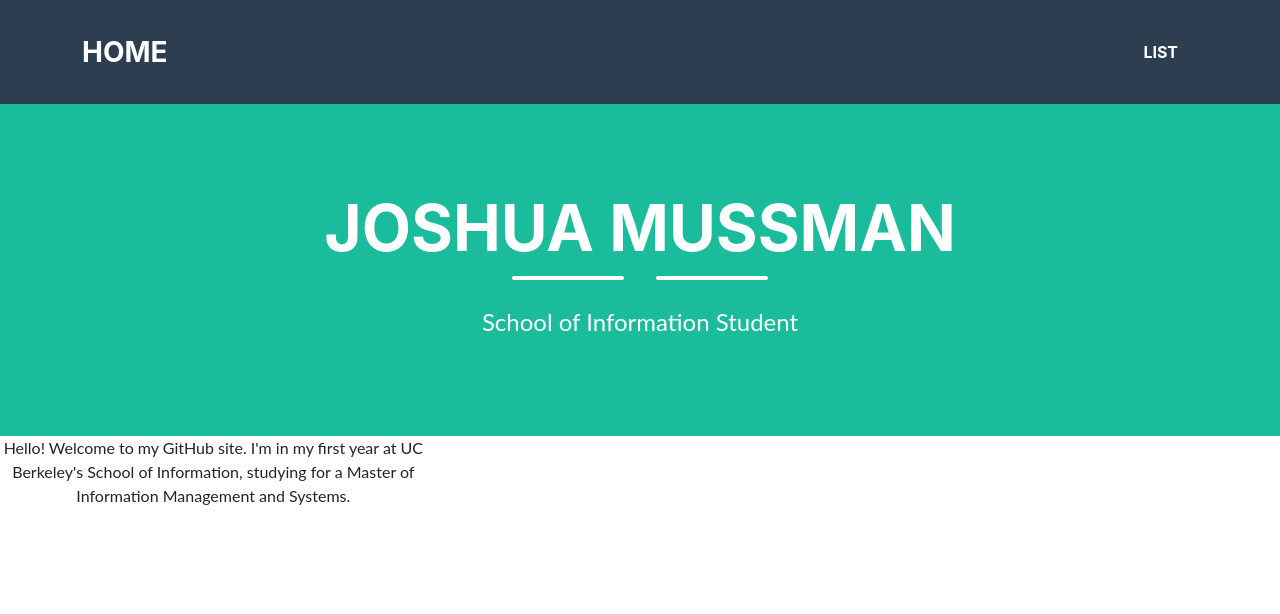
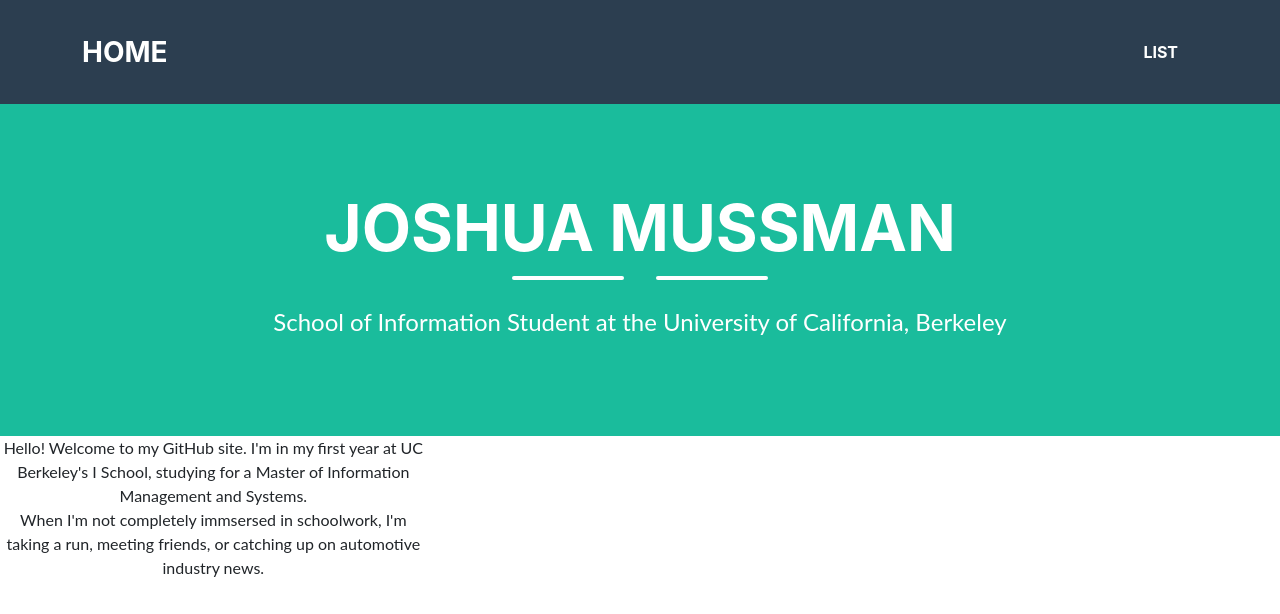
Before and after one commit to joshuamussman/joshuamussman.github.io, a plain HTML site: page index.html in a window 1280 px wide. Drawn offline with Linux system fonts and the light colour scheme.

Commit message:
Update index.html
2nd update index

```diff
--- a/index.html
+++ b/index.html
@@ -30,14 +30,14 @@
                     <div class="divider-custom-line"></div>
                 </div>
                 <!--This code creates the subheading underneath the line dividers-->
-                <p class="masthead-subheading font-weight-light mb-0">School of Information Student</p>
+                <p class="masthead-subheading font-weight-light mb-0">School of Information Student at the University of California, Berkeley</p>
             </div>
         </header>
         <section class="text-center">
 
             <div class="col-md-6 col-lg-4 mb-5">
                 <!-- put your bio paragraph here; remember to use the correct html tags -->
-                <p>Hello! Welcome to my GitHub site. I'm in my first year at UC Berkeley's School of Information, studying for a Master of Information Management and Systems.</p>
+                <p>Hello! Welcome to my GitHub site. I'm in my first year at UC Berkeley's I School, studying for a Master of Information Management and Systems.<br>When I'm not completely immsersed in schoolwork, I'm taking a run, meeting friends, or catching up on automotive industry news.</p>
             </div>
         </section>
     </body>
```
